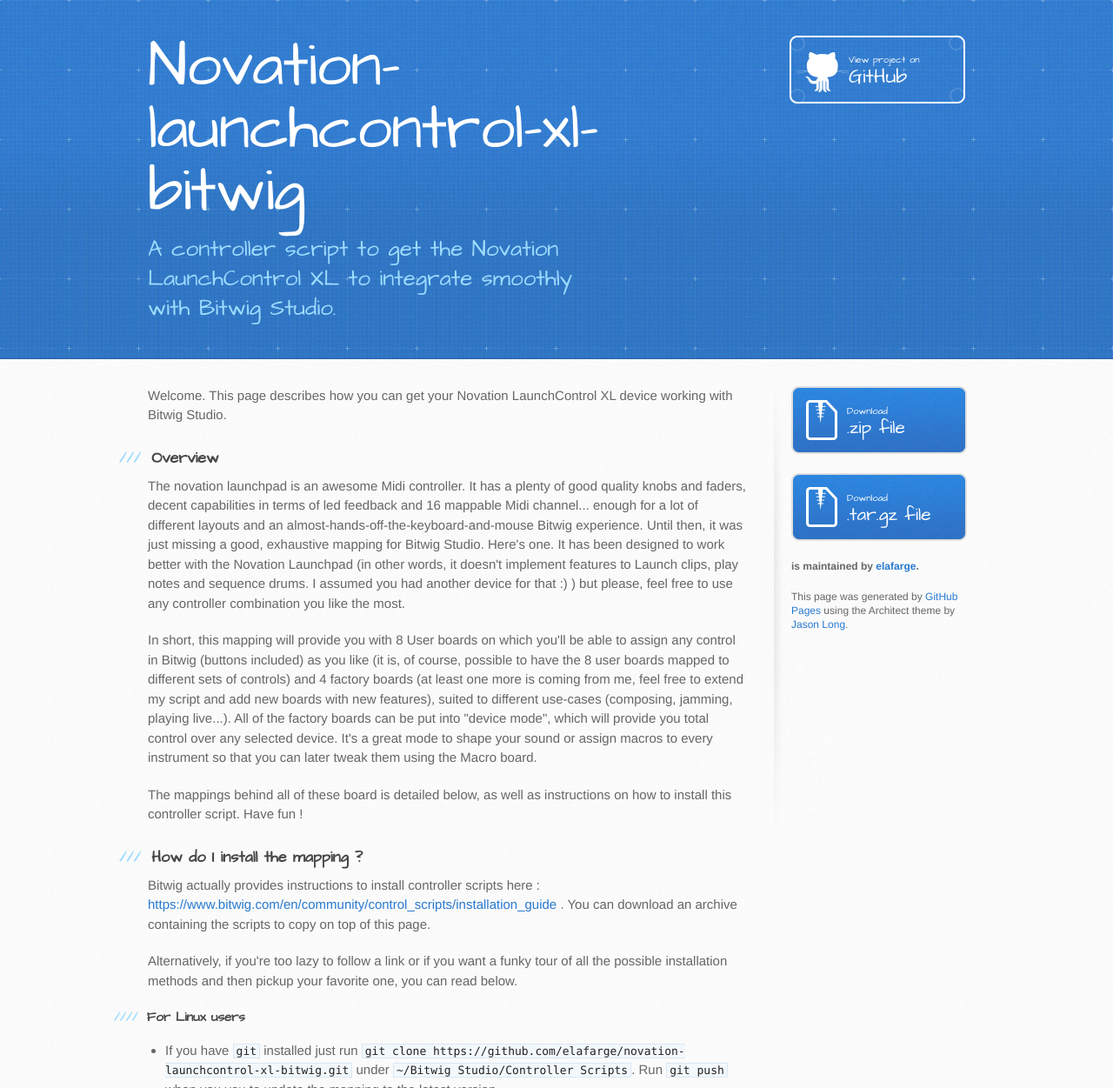
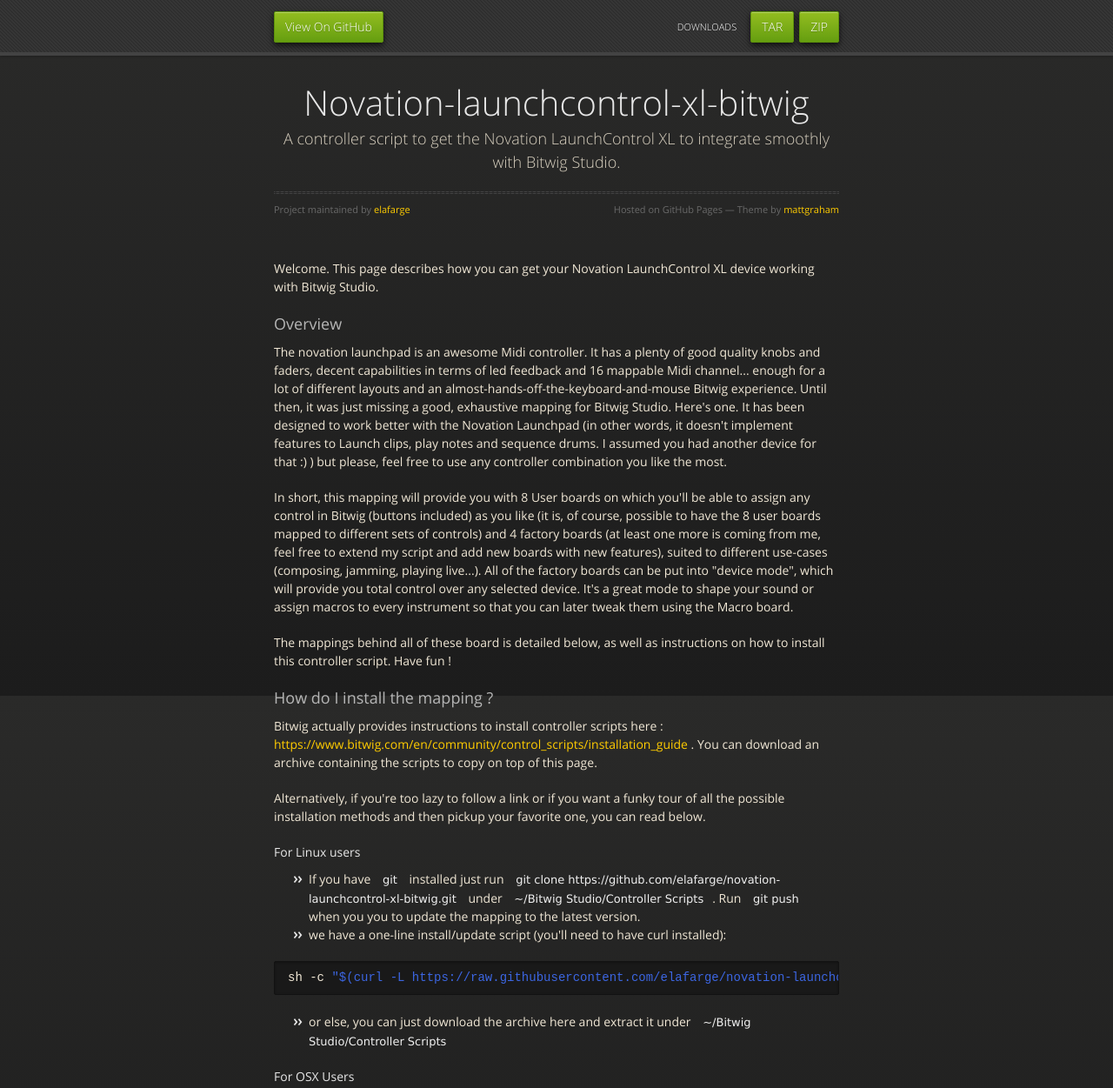
Before and after one commit to elafarge/novation-launchcontrol-xl-bitwig, a plain HTML site: page index.html in a window 1280 px wide. Shown: the top 1251 px of the page at 87% size. Drawn offline with nearby package versions, Linux system fonts and the light colour scheme.

Commit message:
Create gh-pages branch via GitHub

```diff
--- a/index.html
+++ b/index.html
@@ -1,33 +1,43 @@
-<!DOCTYPE html>
+<!doctype html>
 <html>
   <head>
-    <meta charset='utf-8'>
+    <meta charset="utf-8">
     <meta http-equiv="X-UA-Compatible" content="chrome=1">
-    <meta name="viewport" content="width=device-width, initial-scale=1, maximum-scale=1">
-    <link href='https://fonts.googleapis.com/css?family=Architects+Daughter' rel='stylesheet' type='text/css'>
-    <link rel="stylesheet" type="text/css" href="stylesheets/stylesheet.css" media="screen">
-    <link rel="stylesheet" type="text/css" href="stylesheets/github-light.css" media="screen">
-    <link rel="stylesheet" type="text/css" href="stylesheets/print.css" media="print">
-
+    <title>Novation-launchcontrol-xl-bitwig by elafarge</title>
+    <link rel="stylesheet" href="stylesheets/styles.css">
+    <link rel="stylesheet" href="stylesheets/github-dark.css">
+    <script src="https://ajax.googleapis.com/ajax/libs/jquery/1.7.1/jquery.min.js"></script>
+    <script src="javascripts/respond.js"></script>
     <!--[if lt IE 9]>
       <script src="//html5shiv.googlecode.com/svn/trunk/html5.js"></script>
     <![endif]-->
+    <!--[if lt IE 8]>
+    <link rel="stylesheet" href="stylesheets/ie.css">
+    <![endif]-->
+    <meta name="viewport" content="width=device-width, initial-scale=1, user-scalable=no">
 
-    <title>Novation-launchcontrol-xl-bitwig by elafarge</title>
   </head>
+  <body>
+      <div id="header">
+        <nav>
+          <li class="fork"><a href="https://github.com/elafarge/novation-launchcontrol-xl-bitwig">View On GitHub</a></li>
+          <li class="downloads"><a href="https://github.com/elafarge/novation-launchcontrol-xl-bitwig/zipball/master">ZIP</a></li>
+          <li class="downloads"><a href="https://github.com/elafarge/novation-launchcontrol-xl-bitwig/tarball/master">TAR</a></li>
+          <li class="title">DOWNLOADS</li>
+        </nav>
+      </div><!-- end header -->
 
-  <body>
-    <header>
-      <div class="inner">
+    <div class="wrapper">
+
+      <section>
+        <div id="title">
           <h1>Novation-launchcontrol-xl-bitwig</h1>
-        <h2>A controller script to get the Novation LaunchControl XL to integrate smoothly with Bitwig Studio.</h2>
-        <a href="https://github.com/elafarge/novation-launchcontrol-xl-bitwig" class="button"><small>View project on</small> GitHub</a>
+          <p>A controller script to get the Novation LaunchControl XL to integrate smoothly with Bitwig Studio.</p>
+          <hr>
+          <span class="credits left">Project maintained by <a href="https://github.com/elafarge">elafarge</a></span>
+          <span class="credits right">Hosted on GitHub Pages &mdash; Theme by <a href="https://twitter.com/michigangraham">mattgraham</a></span>
         </div>
-    </header>
 
-    <div id="content-wrapper">
-      <div class="inner clearfix">
-        <section id="main-content">
         <p>Welcome. This page describes how you can get your Novation LaunchControl XL device working with Bitwig Studio.</p>
 
 <h3>
@@ -51,7 +61,12 @@
 
 <ul>
 <li>If you have <code>git</code> installed just run <code>git clone https://github.com/elafarge/novation-launchcontrol-xl-bitwig.git</code>  under <code>~/Bitwig Studio/Controller Scripts</code>. Run <code>git push</code> when you you to update the mapping to the latest version.</li>
-<li>we also have a one-line install/update script for you here: TODO</li>
+<li>we have a one-line install/update script (you'll need to have curl installed): </li>
+</ul>
+
+<div class="highlight highlight-shell"><pre>sh -c <span class="pl-s"><span class="pl-pds">"</span><span class="pl-s"><span class="pl-pds">$(</span>curl -L https://raw.githubusercontent.com/elafarge/novation-launchcontrol-xl-bitwig/master/install.sh<span class="pl-pds">)</span></span><span class="pl-pds">"</span></span></pre></div>
+
+<ul>
 <li>or else, you can just download the archive here and extract it under <code>~/Bitwig Studio/Controller Scripts</code>
 </li>
 </ul>
@@ -61,7 +76,12 @@
 
 <ul>
 <li>If you have <code>git</code> installed just run <code>git clone https://github.com/elafarge/novation-launchcontrol-xl-bitwig.git</code>  under <code>~/Documents/Bitwig Studio/Controller Scripts</code> in your Terminal. Run <code>git push</code> when you you to update the mapping to the latest version.</li>
-<li>we also have a one-line install/update script for you here: TODO</li>
+<li>we also have a one-line install/update script for you here, just open a Terminal and paste the below line in it: </li>
+</ul>
+
+<div class="highlight highlight-shell"><pre>sh -c <span class="pl-s"><span class="pl-pds">"</span><span class="pl-s"><span class="pl-pds">$(</span>curl -L https://raw.githubusercontent.com/elafarge/novation-launchcontrol-xl-bitwig/master/install.sh<span class="pl-pds">)</span></span><span class="pl-pds">"</span></span></pre></div>
+
+<ul>
 <li>or else, you can just download the archive here and extract it under <code>~/Bitwig Studio/Controller Scripts</code>
 </li>
 </ul>
@@ -83,8 +103,12 @@
 <h4>
 <a id="user-modes" class="anchor" href="#user-modes" aria-hidden="true"><span class="octicon octicon-link"></span></a>User modes</h4>
 
+<p>TODO</p>
+
 <h4>
 <a id="factory-modes" class="anchor" href="#factory-modes" aria-hidden="true"><span class="octicon octicon-link"></span></a>Factory Modes</h4>
+
+<p>TODO</p>
 
 <h4>
 <a id="troubleshooting" class="anchor" href="#troubleshooting" aria-hidden="true"><span class="octicon octicon-link"></span></a>Troubleshooting</h4>
@@ -117,23 +141,8 @@
 </ul>
       </section>
 
-        <aside id="sidebar">
-          <a href="https://github.com/elafarge/novation-launchcontrol-xl-bitwig/zipball/master" class="button">
-            <small>Download</small>
-            .zip file
-          </a>
-          <a href="https://github.com/elafarge/novation-launchcontrol-xl-bitwig/tarball/master" class="button">
-            <small>Download</small>
-            .tar.gz file
-          </a>
-
-          <p class="repo-owner"><a href="https://github.com/elafarge/novation-launchcontrol-xl-bitwig"></a> is maintained by <a href="https://github.com/elafarge">elafarge</a>.</p>
-
-          <p>This page was generated by <a href="https://pages.github.com">GitHub Pages</a> using the Architect theme by <a href="https://twitter.com/jasonlong">Jason Long</a>.</p>
-        </aside>
     </div>
-    </div>
-
+    <!--[if !IE]><script>fixScale(document);</script><![endif]-->
               <script type="text/javascript">
             var gaJsHost = (("https:" == document.location.protocol) ? "https://ssl." : "http://www.");
             document.write(unescape("%3Cscript src='" + gaJsHost + "google-analytics.com/ga.js' type='text/javascript'%3E%3C/script%3E"));
```
Also changed, not shown: params.json (+1 -1 lines). Lines whose indentation alone changed are shown as unchanged.
